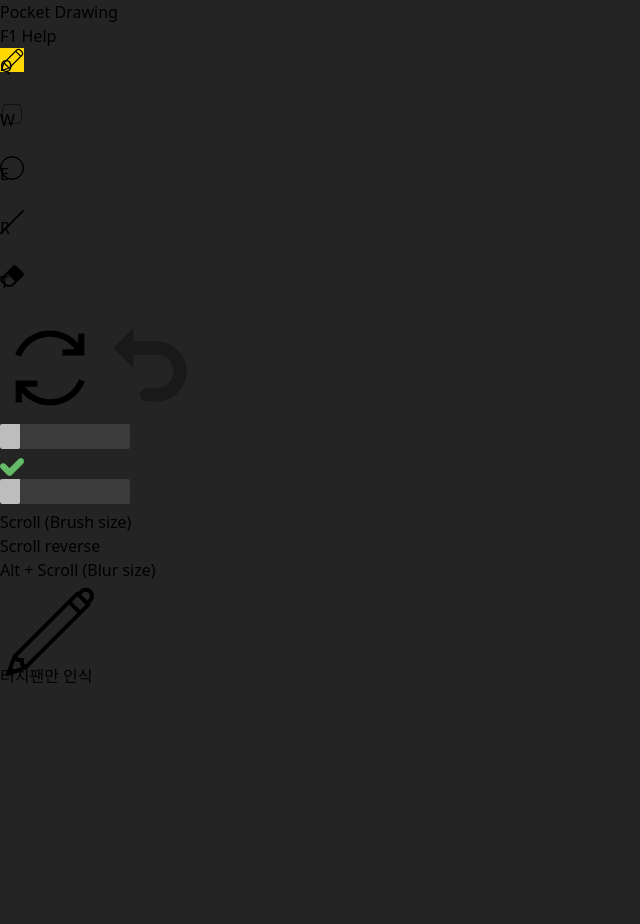
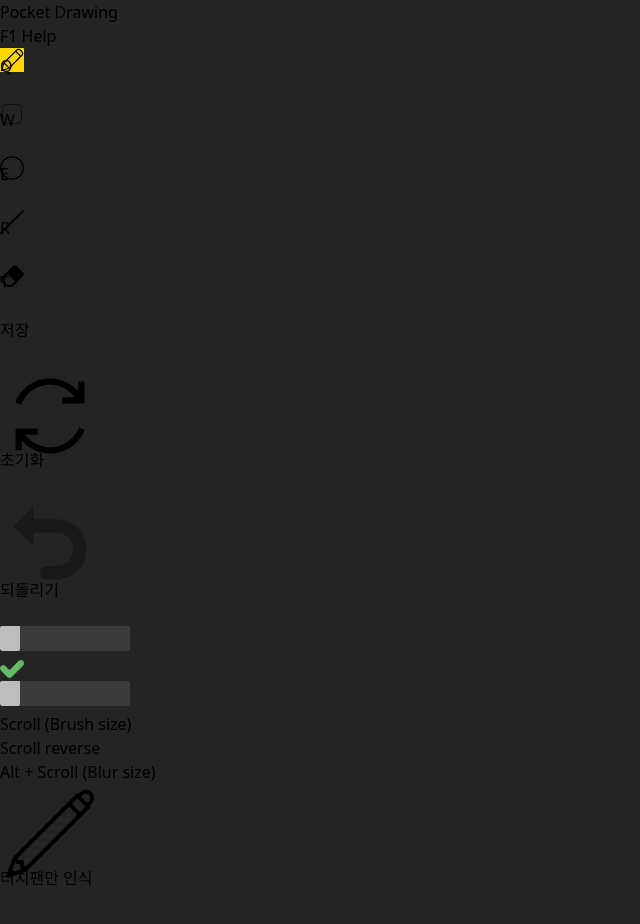
Before and after one commit to livemehere/pocket-drawing, a React (Vite) app: page / in a window 1280 px wide. Both pictures are taken after a click on the element "F1 Help". Shown: the top 924 px of the page, without its empty margins (0-640 px from the left). Built offline with nearby package versions, Linux system fonts and the light colour scheme.

Commit message:
fix: 사이즈조정, 툴팁추가

```diff
--- a/src/components/PocketDrawing.tsx
+++ b/src/components/PocketDrawing.tsx
@@ -201,21 +201,26 @@ export const PocketDrawing = () => {
             </button>
           </ShortCutHelp>
         ))}
+        <ShortCutHelp content={"저장"} direction={"right"} show={showHelp}>
           <button
             onClick={() => paintAppRef.current?.save()}
-          className={"hover:opacity-50"}
+            className={"hover:opacity-50 w-[24px] h-[24px]"}
           >
             <SaveIcon />
           </button>
+        </ShortCutHelp>
+        <ShortCutHelp content={"초기화"} direction={"right"} show={showHelp}>
           <button
             onClick={() => paintAppRef.current?.refresh()}
-          className={"w-[22px] hover:opacity-50"}
+            className={"w-[24px] hover:opacity-50 w-[24px] h-[24px]"}
           >
             <img src={RefreshIcon} alt="refresh" />
           </button>
+        </ShortCutHelp>
+        <ShortCutHelp content={"되돌리기"} direction={"right"} show={showHelp}>
           <button
             onClick={handleUndo}
-          className={"w-[22px] hover:bg-amber-50"}
+            className={"w-[24px] hover:bg-amber-50 w-[24px] h-[24px]"}
             disabled={!hasHistory}
             style={{
               opacity: hasHistory ? 1 : 0.3,
@@ -223,6 +228,7 @@ export const PocketDrawing = () => {
           >
             <img src={UndoIcon} alt="refresh" />
           </button>
+        </ShortCutHelp>
       </div>
       <BrushControls
         minBrushSize={MIN_BRUSH_SIZE}
@@ -247,7 +253,7 @@ export const PocketDrawing = () => {
         >
           <button
             onClick={() => setPencilOnly((prev) => !prev)}
-            className={"w-[22px] h-[22px] rounded p-1"}
+            className={"w-[24px] h-[24px] rounded p-1"}
             style={{
               backgroundColor: pencilOnly ? "#DFCCFB" : "transparent",
             }}
--- a/src/components/ShortCutHelp.tsx
+++ b/src/components/ShortCutHelp.tsx
@@ -16,7 +16,7 @@ export const ShortCutHelp: FC<Props> = ({
   if (!show) return <>{children}</>;
 
   return (
-    <div className={"relative"}>
+    <div className={"relative h-[24px]"}>
       {children}
       <div
         className={
```
Lines whose indentation alone changed are shown as unchanged.
